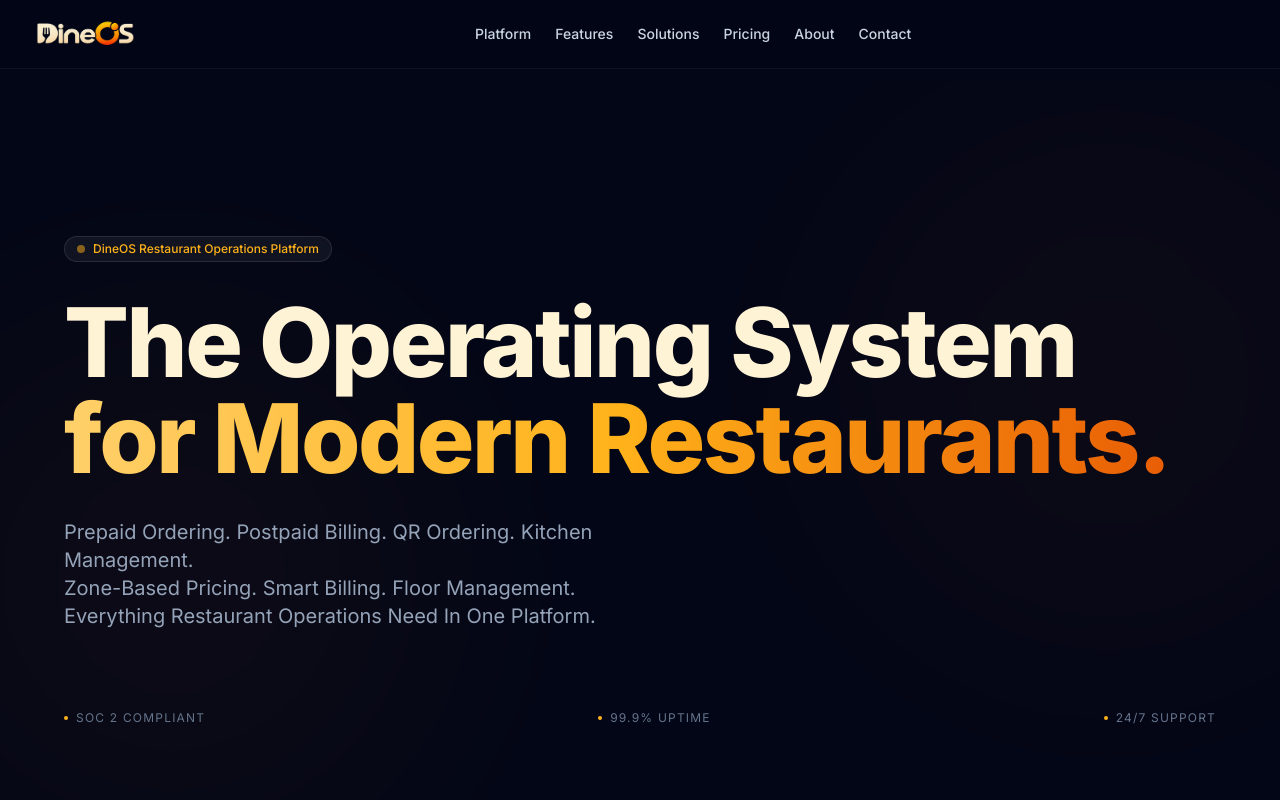
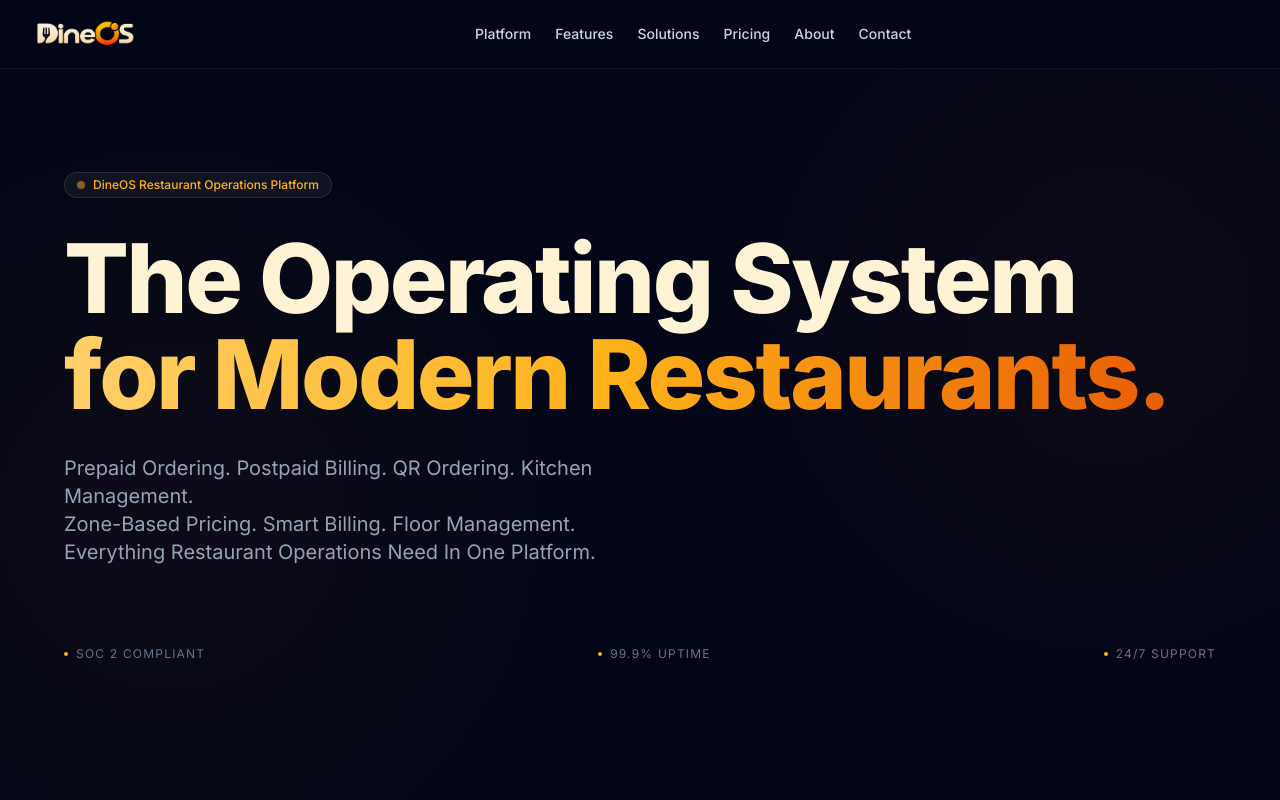
Before and after one commit to AtulDhuri/DineOS, a React (Vite) app: page / in a window 1280 px wide. Shown: the top 800 px of the page. Built offline with nearby package versions, Linux system fonts and the light colour scheme.

Commit message:
spacing in header and content reduce in desktop

```diff
--- a/src/App.tsx
+++ b/src/App.tsx
@@ -15,7 +15,7 @@ import { Blog } from './pages/Blog'
 
 const Layout: React.FC<{ children: React.ReactNode }> = ({ children }) => {
   return (
-    <div className="min-h-screen bg-slate-950 text-slate-100 pt-16 md:pt-20">
+    <div className="min-h-screen bg-slate-950 text-slate-100 pt-16 md:pt-4">
       <Navbar />
       {children}
       <Footer />
```
Also changed, not shown: 1 other file (tests, documents, lock files or other folders).
